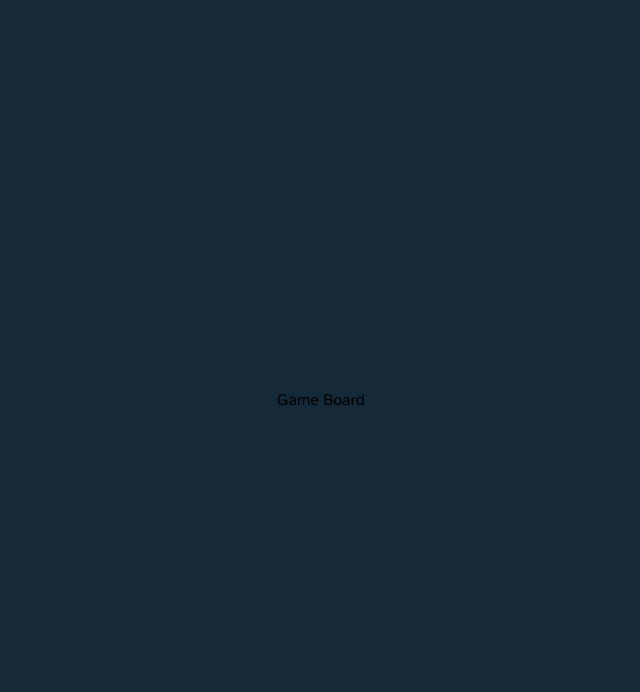
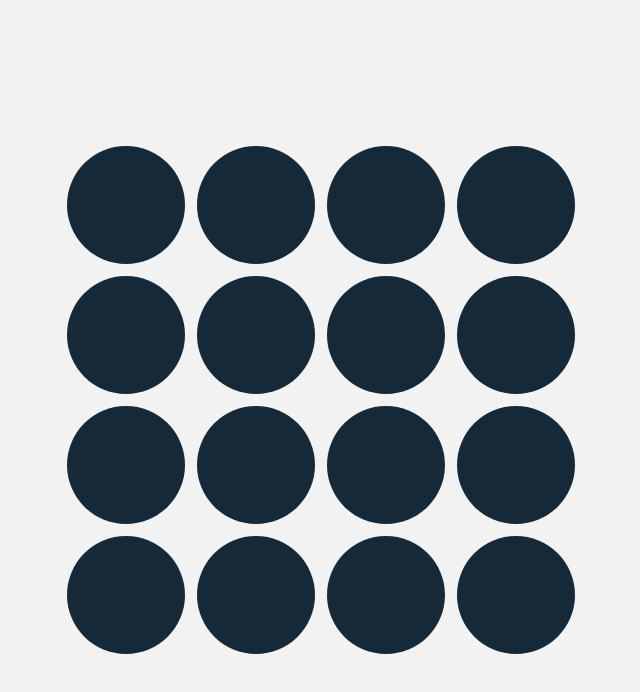
Before and after one commit to jillo-abdullahi/memory-game, a Next.js app: page / in a window 1280 px wide. Both pictures are taken after a click on the button "Start Game". Shown: the top 692 px of the page, without its empty margins (319-959 px from the left). Built offline with nearby package versions, Linux system fonts and the light colour scheme.

Commit message:
get basic working game

```diff
--- a/src/components/GameBoardButton/index.tsx
+++ b/src/components/GameBoardButton/index.tsx
@@ -1,21 +1,25 @@
 import { GameBoardButtonProps } from "@/types";
 
-export const Button: React.FC<GameBoardButtonProps> = ({
-  isDisabled,
+export const GameBoardButton: React.FC<GameBoardButtonProps> = ({
+  isActive,
   onClick,
   isRevealed,
   children,
+  isDisabled
 }) => {
-  const buttonColor = isDisabled
-    ? "bg-blue-300"
-    : isRevealed
+  const buttonStyling = isRevealed
+    ? "bg-blue-300 cursor-not-allowed"
+    : isActive
     ? "bg-orange"
-    : "bg-blue-500";
+    : "bg-blue-700";
   return (
     <button
       onClick={onClick}
-      className={`px-4 py-2 rounded-md text-white font-bold
-      ${isDisabled ? "cursor-not-allowed" : ""}}`}
+      className={`flex items-center justify-center overflow-hidden p-4 w-[118px] h-[118px] text-white font-bold text-4xl ${buttonStyling}`}
+      disabled={isRevealed || isActive || isDisabled}
+      style={{
+        borderRadius: "100%",
+      }}
     >
       {children}
     </button>
--- a/src/containers/GameBoard/index.tsx
+++ b/src/containers/GameBoard/index.tsx
@@ -1,25 +1,107 @@
-import { useState } from "react";
+import { useState, useEffect } from "react";
+import Image from "next/image";
+import { GameBoardButton } from "@/components/GameBoardButton";
 import { GameTypeSelector } from "@/containers/GameTypeSelector";
-import { Theme, GridSize, GameType } from "@/types";
+import { Theme, GridSize, GameType, GridArrayItem } from "@/types";
 
-export const GameBoard: React.FC = ({}) => {
+export const GameBoard: React.FC = () => {
   const [gameTypeChosen, setGameTypeChosen] = useState<boolean>(false);
   const [gameType, setGameType] = useState<GameType>({
     gridSize: GridSize["4x4"],
     theme: Theme.NUMBERS,
     numberOfPlayers: 1,
   });
+  const [gridArray, setGridArray] = useState<GridArrayItem[]>([]);
+  const [activeCards, setActiveCards] = useState<number[]>([]);
+
+  const activateCard = (index: number) => {
+    const newArray = [...gridArray];
+
+    // update specific item in array
+    // this way, we don't change the matching pair object as well
+    const updatedItem = { ...newArray[index], isActive: true };
+
+    const updatedData = [
+      ...newArray.slice(0, index),
+      updatedItem,
+      ...newArray.slice(index + 1),
+    ];
+
+    if (activeCards.length <= 2) {
+      setActiveCards((prevState) => [...prevState, index]);
+      setGridArray(updatedData);
+    }
+  };
+
+  useEffect(() => {
+    // compare once we have two active cards
+    if (activeCards.length === 2) {
+      const newArray = [...gridArray];
+      const [firstCardIndex, secondCardIndex] = activeCards;
+      const firstCard = newArray[firstCardIndex];
+      const secondCard = newArray[secondCardIndex];
+      if (firstCard.value === secondCard.value) {
+        newArray[firstCardIndex].isRevealed = true;
+        newArray[secondCardIndex].isRevealed = true;
+
+        setGridArray(newArray);
+        setActiveCards([]);
+      } else {
+        newArray[firstCardIndex].isActive = false;
+        newArray[secondCardIndex].isActive = false;
+        setTimeout(() => {
+          setGridArray(newArray);
+          setActiveCards([]);
+        }, 1000);
+      }
+    }
+  }, [activeCards]);
 
   return (
     <div>
       {!gameTypeChosen ? (
         <GameTypeSelector
           setGameTypeChosen={setGameTypeChosen}
+          setGridArray={setGridArray}
           setGameType={setGameType}
           gameType={gameType}
         />
       ) : (
-        <div>Game Board</div>
+        <div className="w-full bg-blue-200">
+          <div
+            className={`grid gap-3 ${
+              gameType.gridSize === GridSize["4x4"]
+                ? "grid-cols-4 grid-rows-4"
+                : "grid-cols-6 grid-rows-6"
+            }`}
+          >
+            {gridArray.map(({ value, icon, isActive, isRevealed }, index) => {
+              return (
+                <GameBoardButton
+                  key={index}
+                  onClick={() => {
+                    activateCard(index);
+                  }}
+                  isDisabled={activeCards.length === 2}
+                  isActive={isActive}
+                  isRevealed={isRevealed}
+                >
+                  {!isActive && !isRevealed ? null : gameType.theme ===
+                    Theme.NUMBERS ? (
+                    value.toString()
+                  ) : (
+                    <Image
+                      src={`/images/icon-${icon}.svg`}
+                      width={50}
+                      height={50}
+                      alt=""
+                    />
+                  )}
+                </GameBoardButton>
+              );
+            })}
+          </div>
+        </div>
       )}
     </div>
   );
--- a/src/containers/GameTypeSelector/index.tsx
+++ b/src/containers/GameTypeSelector/index.tsx
@@ -1,23 +1,26 @@
-import { Dispatch, SetStateAction, useState } from "react";
-import Image from "next/image";
 import { SelectorCardButton } from "@/components/SelectorCardButton";
 import { Title } from "@/components/Title";
-import { Theme, GridSize, GameType, GridArrayItem } from "@/types";
-
+import {
+  Theme,
+  GridSize,
+  GameTypeSelectorProps,
+} from "@/types";
 import { combineAndShuffleArray, generateArray } from "@/lib";
 
 // game type fields.
 const gameTheme = [Theme.NUMBERS, Theme.ICONS];
 const gameGridSize = [GridSize["4x4"], GridSize["6x6"]];
 
-export const GameTypeSelector: React.FC<{
-  setGameTypeChosen: Dispatch<SetStateAction<boolean>>;
-  setGameType: Dispatch<SetStateAction<GameType>>;
-  gameType: GameType;
-}> = ({ setGameTypeChosen, setGameType, gameType }) => {
+export const GameTypeSelector: React.FC<GameTypeSelectorProps> = ({
+  setGameTypeChosen,
+  setGameType,
+  gameType,
+  setGridArray,
+}) => {
+  // generate grid object for the game board
   const getArray = (gridSize: GridSize) => {
     const newArray = generateArray(gridSize);
-    return combineAndShuffleArray(newArray);
+    setGridArray(combineAndShuffleArray(newArray));
   };
 
   return (
--- a/src/lib/index.ts
+++ b/src/lib/index.ts
@@ -36,7 +36,7 @@ export const generateArray = (gridSize: GridSize) => {
       value: index + 1,
       icon: icons[index],
       isRevealed: false,
-      isDisabled: false,
+      isActive: false,
     }));
 
     return newArray;
@@ -45,7 +45,7 @@ export const generateArray = (gridSize: GridSize) => {
       value: index + 1,
       icon: icons[index],
       isRevealed: false,
-      isDisabled: false,
+      isActive: false,
     }));
 
     return newArray;
--- a/src/pages/index.tsx
+++ b/src/pages/index.tsx
@@ -11,7 +11,7 @@ export default function Home() {
         <link rel="icon" href="/favicon.ico" />
       </Head>
 
-      <div className="w-full h-full min-h-screen flex items-center justify-center bg-blue-700 font-atkinson">
+      <div className="w-full h-full min-h-screen flex items-center justify-center bg-blue-200 font-atkinson">
         <GameBoard />
       </div>
     </>
```
Also changed, not shown: src/types/index.tsx (+12 -5 lines).
